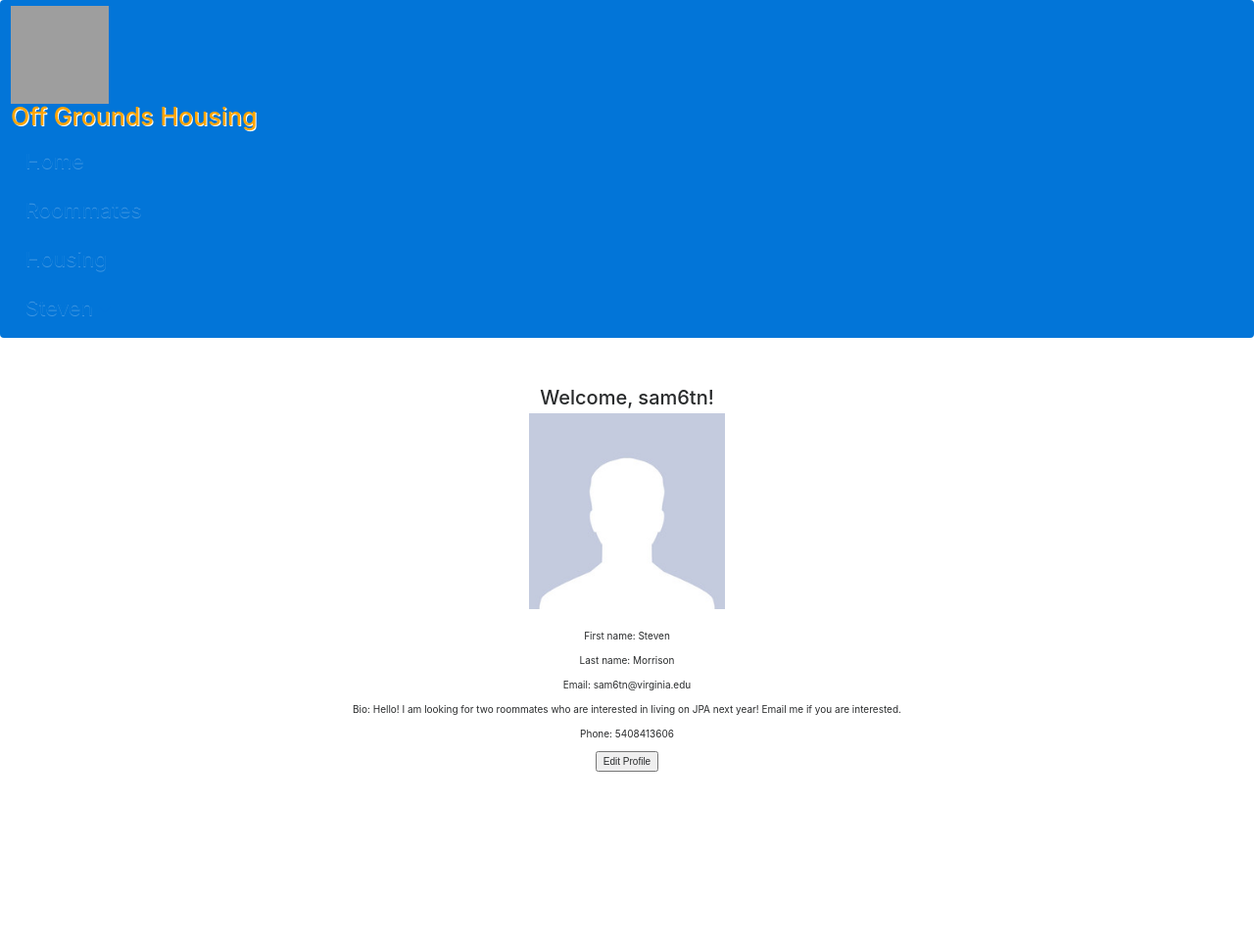
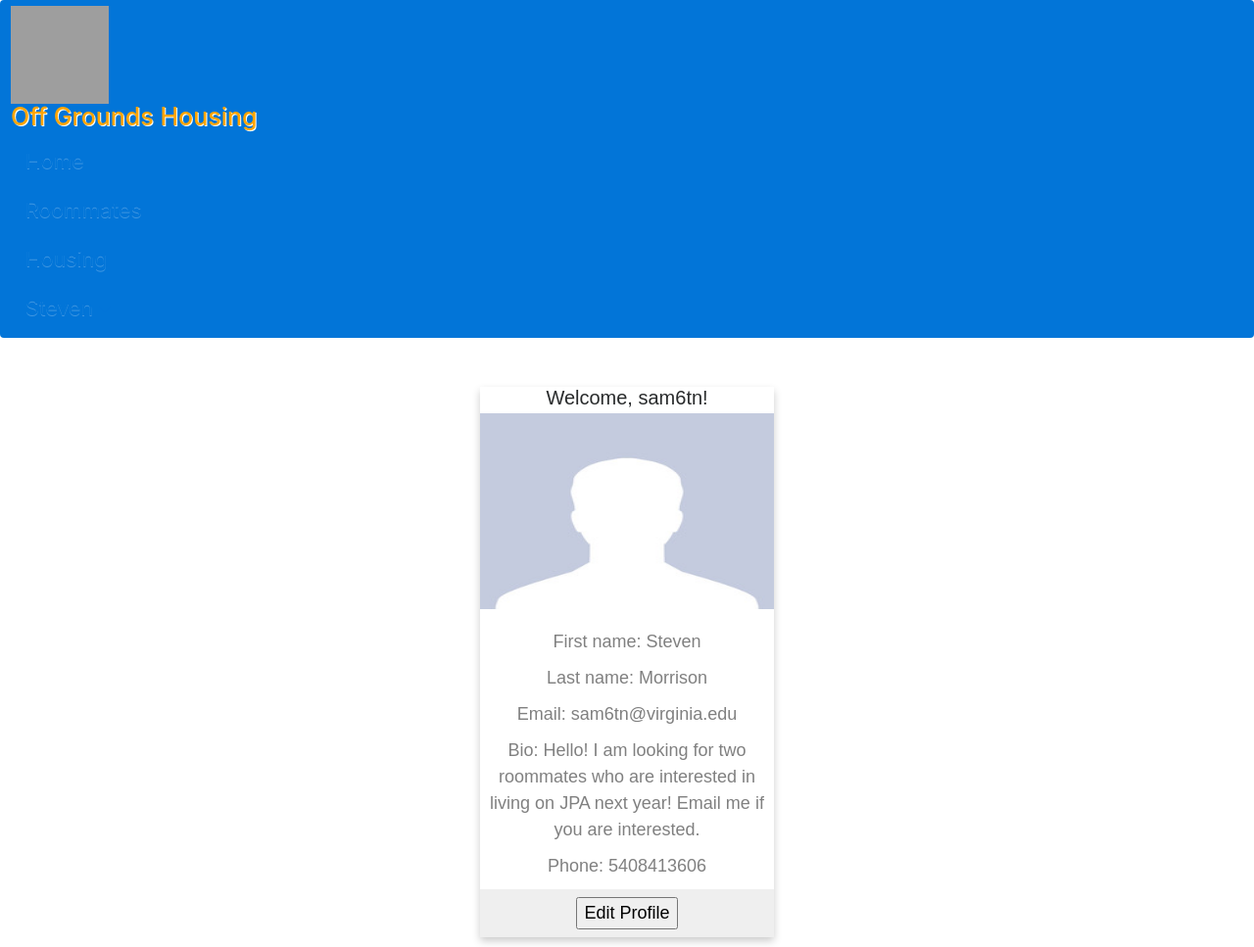
Before and after one commit to sam6tn/studenthousing, a Django app: page /profile/ in a window 1280 px wide. Shown: the whole page at 98% size. Before the commit the page ends 788 px from the top, so only its background shows below. Run offline with Django 3.2, Linux system fonts and the light colour scheme; a user stored in the database is signed in; data comes from the database, SQL or seed files in the repository; some libraries are stand-ins or nearby versions; grey boxes are pictures that could not be loaded.

Commit message:
update profile
created profile card
added functionality and features

```diff
--- a/polls/templates/polls/profile.html
+++ b/polls/templates/polls/profile.html
@@ -6,7 +6,7 @@
     <script src="https://cdnjs.cloudflare.com/ajax/libs/popper.js/1.12.9/umd/popper.min.js" integrity="sha384-ApNbgh9B+Y1QKtv3Rn7W3mgPxhU9K/ScQsAP7hUibX39j7fakFPskvXusvfa0b4Q" crossorigin="anonymous"></script>
     <link rel="stylesheet" href="//maxcdn.bootstrapcdn.com/bootstrap/3.2.0/css/bootstrap.min.css">
 <link rel="stylesheet" href="//maxcdn.bootstrapcdn.com/bootstrap/3.2.0/css/bootstrap-theme.min.css">
-
+     <link rel="stylesheet" href="https://cdnjs.cloudflare.com/ajax/libs/font-awesome/4.7.0/css/font-awesome.min.css">
 
     <link rel="stylesheet" href="https://maxcdn.bootstrapcdn.com/bootstrap/4.0.0-beta.3/css/bootstrap.min.css" integrity="sha384-Zug+QiDoJOrZ5t4lssLdxGhVrurbmBWopoEl+M6BdEfwnCJZtKxi1KgxUyJq13dy" crossorigin="anonymous">
     <script src="https://maxcdn.bootstrapcdn.com/bootstrap/4.0.0-beta.3/js/bootstrap.min.js" integrity="sha384-a5N7Y/aK3qNeh15eJKGWxsqtnX/wWdSZSKp+81YjTmS15nvnvxKHuzaWwXHDli+4" crossorigin="anonymous"></script>
@@ -55,10 +55,38 @@
             text-align: center;
             margin-bottom: 20px;
         }
+
+        .title2 {
+         color: grey;
+        font-size: 18px;
+}
+
+
+button {
+  border: none;
+  outline: 0;
+  display: inline-block;
+  padding: 8px;
+  color: black;
+  text-align: center;
+  cursor: pointer;
+  width: 100%;
+  font-size: 18px;
+}
+
+button:hover, a:hover {
+  opacity: 0.7;
+}
         .centered {
 		    text-align: center;
 		    justify-content: center;
 		    margin: 0 auto;
+		    box-shadow: 0 4px 8px 0 rgba(0, 0, 0, 0.2);
+                    max-width: 300px;
+                    margin: auto;
+                    text-align: center;
+                    font-family: arial;
+
 	    }
     </style>
 
@@ -96,8 +124,8 @@
 {% block content %}
 <div class="centered">
         <h2 class="account-heading">Welcome, {{ user.username }}!</h2>
-            <img class="profilepic" src="{{user.profile.image.url}}">
-        <div>
+            <img class="profilepic" style="width:100%" src="{{user.profile.image.url}}">
+        <div class = "title2">
             <p>First name: {{ user.first_name }}</p>
             <p>Last name: {{ user.last_name }}</p>
             <p>Email: {{ user.email }}</p>
@@ -105,9 +133,12 @@
             <p>Phone: {{ user.profile.phone }}</p>
         </div>
 
+
       <form method='POST'>
+       <button>
         {% csrf_token %}
         <input type="submit" value="Edit Profile">
+        </button>
         </form>
 </div>
 
```
